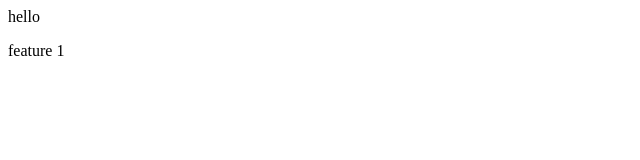
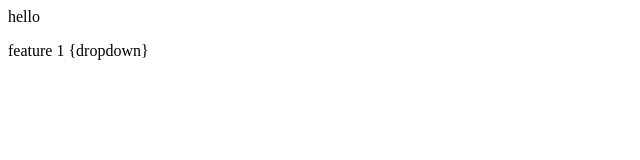
Before and after one commit to Riya432/localrepo, a plain HTML site: page index.html in a window 1280 px wide. Shown: the full height of the page, 0-640 px from the left. Drawn offline with Linux system fonts and the light colour scheme.

Commit message:
add dropdown

```diff
--- a/index.html
+++ b/index.html
@@ -1,3 +1,3 @@
 
     <P>hello</P>
-    <p>feature 1</p>
+    <p>feature 1 {dropdown}</p>
```
